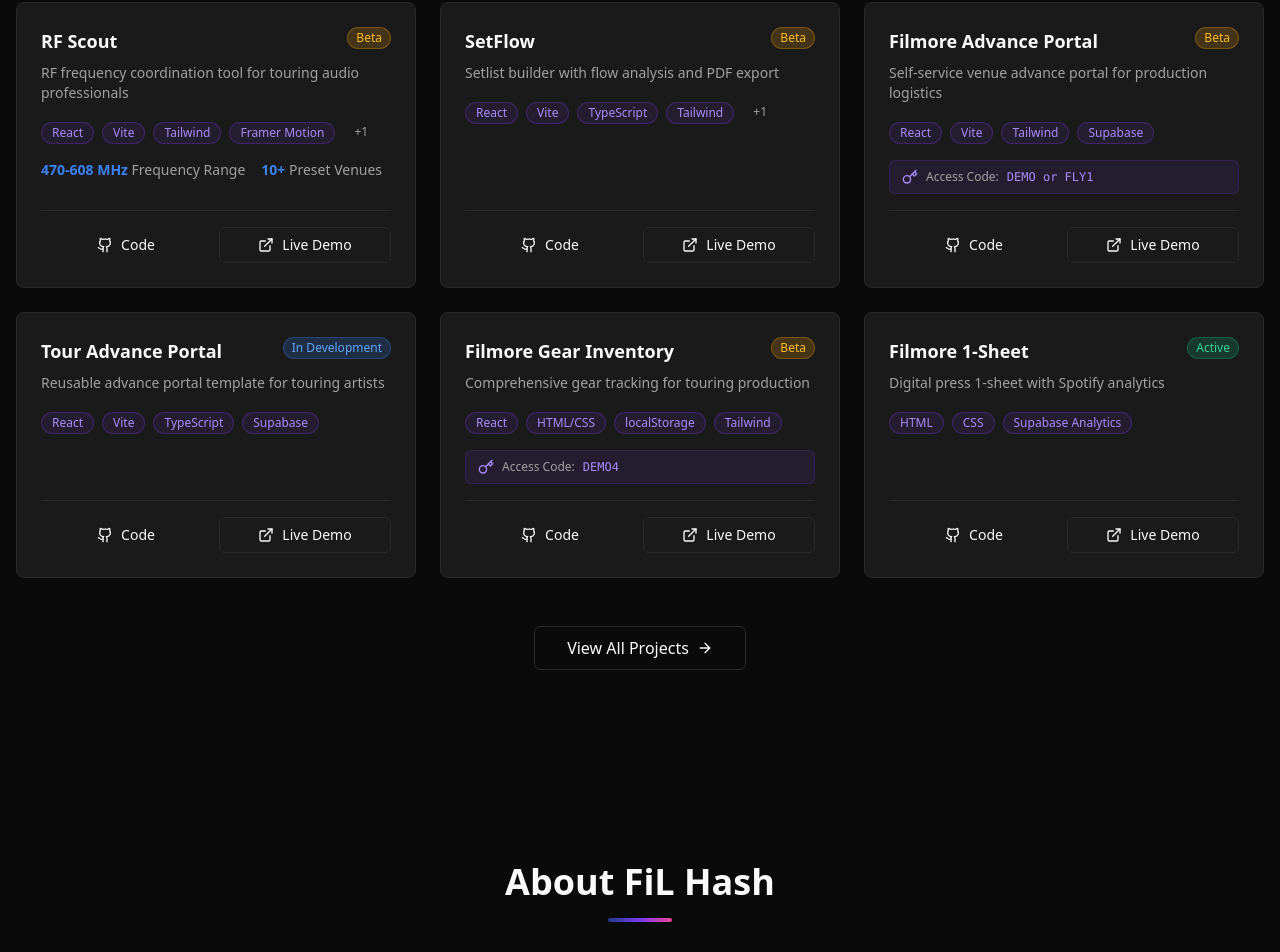
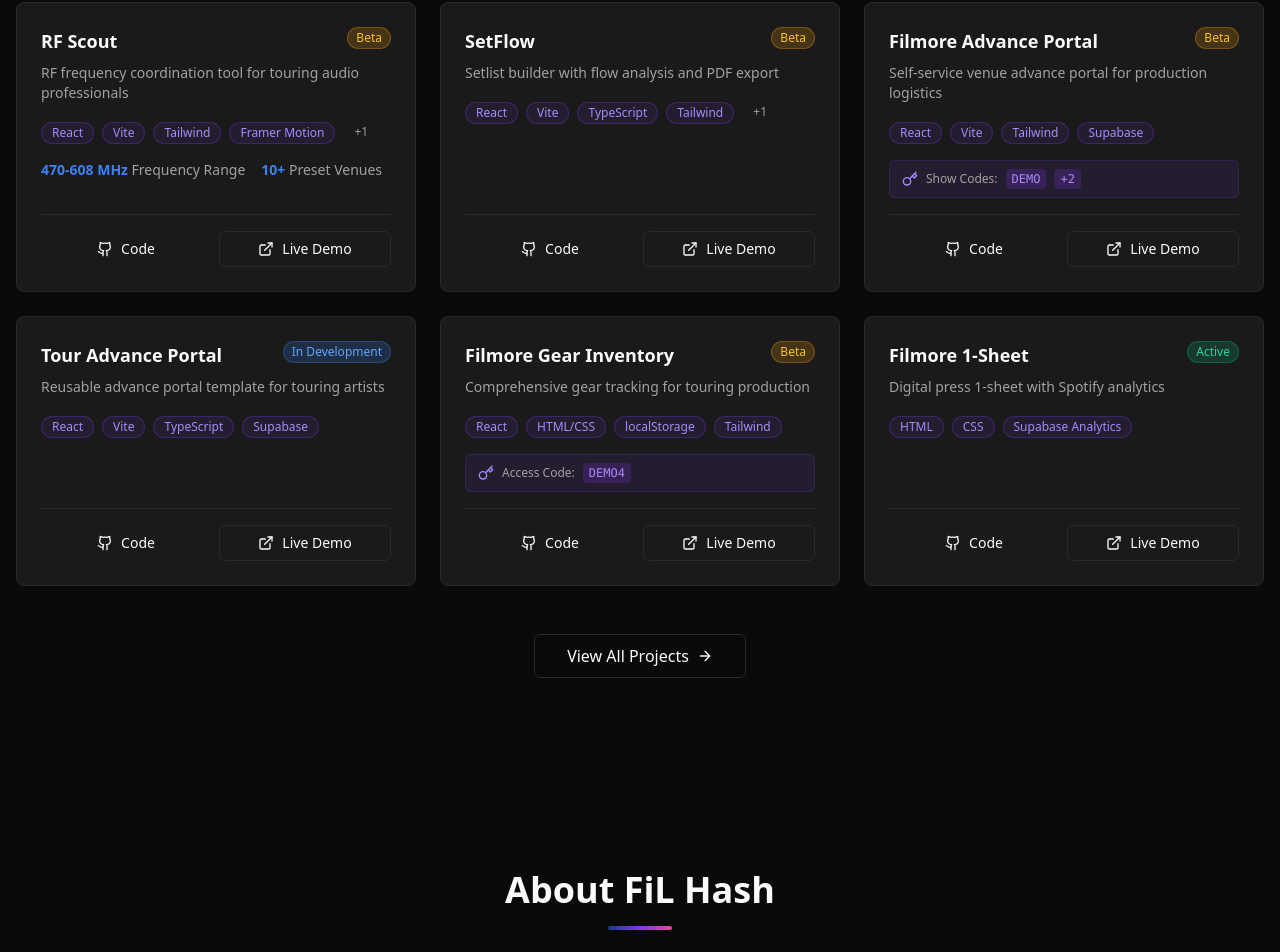
Before and after one commit to filhashmore/FiL-Hub, a React (Vite) app: page / in a window 1280 px wide. Shown: the part 971-1923 px from the top of the page. Built offline with nearby package versions, Linux system fonts and the light colour scheme.

Commit message:
Add expandable show codes to Advance Portal
Update accessCode to support arrays. Filmore Advance Portal now displays DEMO, FLY1, and UNPLUGGED with click-to-expand UI matching tech badge pattern. Uses AnimatePresence for smooth reveal animation.

```diff
--- a/src/components/projects/ProjectCard.tsx
+++ b/src/components/projects/ProjectCard.tsx
@@ -31,8 +31,18 @@ const cardVariants = {
 export function ProjectCard({ project }: ProjectCardProps) {
   const statusInfo = statusLabels[project.status]
   const [showAllTech, setShowAllTech] = useState(false)
+  const [showAllCodes, setShowAllCodes] = useState(false)
   const visibleTech = showAllTech ? project.technologies : project.technologies.slice(0, 4)
   const hiddenCount = project.technologies.length - 4
+
+  // Normalize accessCode to array
+  const accessCodes = project.accessCode
+    ? Array.isArray(project.accessCode)
+      ? project.accessCode
+      : [project.accessCode]
+    : []
+  const visibleCodes = showAllCodes ? accessCodes : accessCodes.slice(0, 1)
+  const hiddenCodesCount = accessCodes.length - 1
 
   return (
     <motion.article
@@ -121,14 +131,45 @@ export function ProjectCard({ project }: ProjectCardProps) {
           </div>
         )}
 
-        {/* Access Code (if any) */}
-        {project.accessCode && (
-          <div className="flex items-center gap-2 mb-4 px-3 py-2 rounded-md bg-accent-mid/10 border border-accent-mid/20">
+        {/* Access Codes (if any) */}
+        {accessCodes.length > 0 && (
+          <div className="flex items-center gap-2 mb-4 px-3 py-2 rounded-md bg-accent-mid/10 border border-accent-mid/20 flex-wrap">
             <Key className="h-4 w-4 text-accent-mid-bright shrink-0" />
-            <span className="text-xs text-muted-foreground">Access Code:</span>
-            <code className="text-xs font-mono text-accent-mid-bright">
-              {project.accessCode}
-            </code>
+            <span className="text-xs text-muted-foreground">
+              {accessCodes.length > 1 ? 'Show Codes:' : 'Access Code:'}
+            </span>
+            <AnimatePresence mode="popLayout">
+              {visibleCodes.map((code) => (
+                <motion.code
+                  key={code}
+                  initial={{ opacity: 0, scale: 0.8 }}
+                  animate={{ opacity: 1, scale: 1 }}
+                  exit={{ opacity: 0, scale: 0.8 }}
+                  transition={{ duration: 0.15 }}
+                  className="text-xs font-mono text-accent-mid-bright bg-accent-mid/20 px-1.5 py-0.5 rounded"
+                >
+                  {code}
+                </motion.code>
+              ))}
+            </AnimatePresence>
+            {hiddenCodesCount > 0 && !showAllCodes && (
+              <button
+                onClick={() => setShowAllCodes(true)}
+                className="text-xs font-mono text-accent-mid-bright bg-accent-mid/20 px-1.5 py-0.5 rounded cursor-pointer hover:bg-accent-mid/30 transition-colors"
+                aria-label={`Show ${hiddenCodesCount} more access codes`}
+              >
+                +{hiddenCodesCount}
+              </button>
+            )}
+            {showAllCodes && hiddenCodesCount > 0 && (
+              <button
+                onClick={() => setShowAllCodes(false)}
+                className="text-xs font-mono text-accent-mid-bright bg-accent-mid/20 px-1.5 py-0.5 rounded cursor-pointer hover:bg-accent-mid/30 transition-colors"
+                aria-label="Show fewer access codes"
+              >
+                −
+              </button>
+            )}
           </div>
         )}
       </div>
--- a/src/config/projects.config.ts
+++ b/src/config/projects.config.ts
@@ -12,7 +12,7 @@ export interface Project {
     github?: string
     live?: string
   }
-  accessCode?: string
+  accessCode?: string | string[]
   metrics?: {
     label: string
     value: string
@@ -79,7 +79,7 @@ export const projectsConfig: Project[] = [
       github: 'https://github.com/filhashmore/filmore-advance',
       live: 'https://filmore-advance.vercel.app',
     },
-    accessCode: 'DEMO or FLY1',
+    accessCode: ['DEMO', 'FLY1', 'UNPLUGGED'],
     featured: true,
     visible: true,
     order: 3,
```
Also changed, not shown: 1 other file (tests, documents, lock files or other folders).
